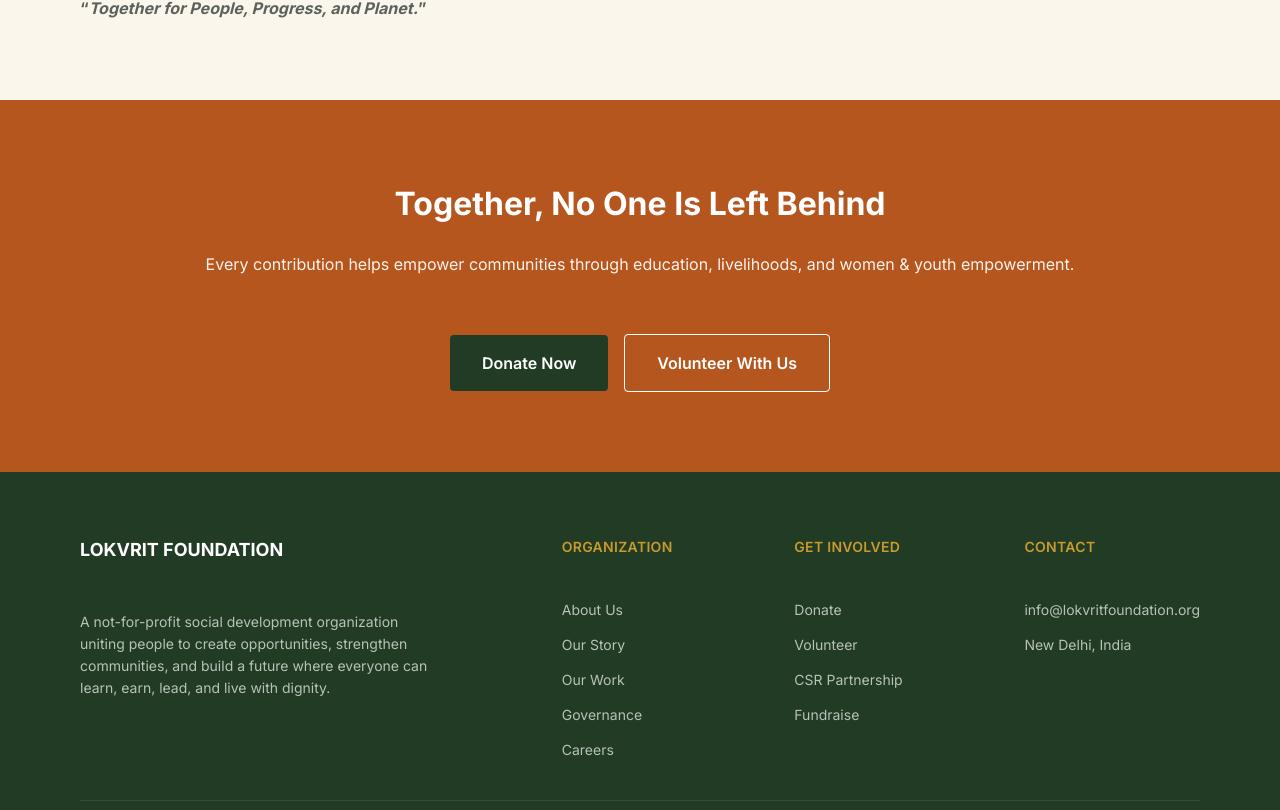
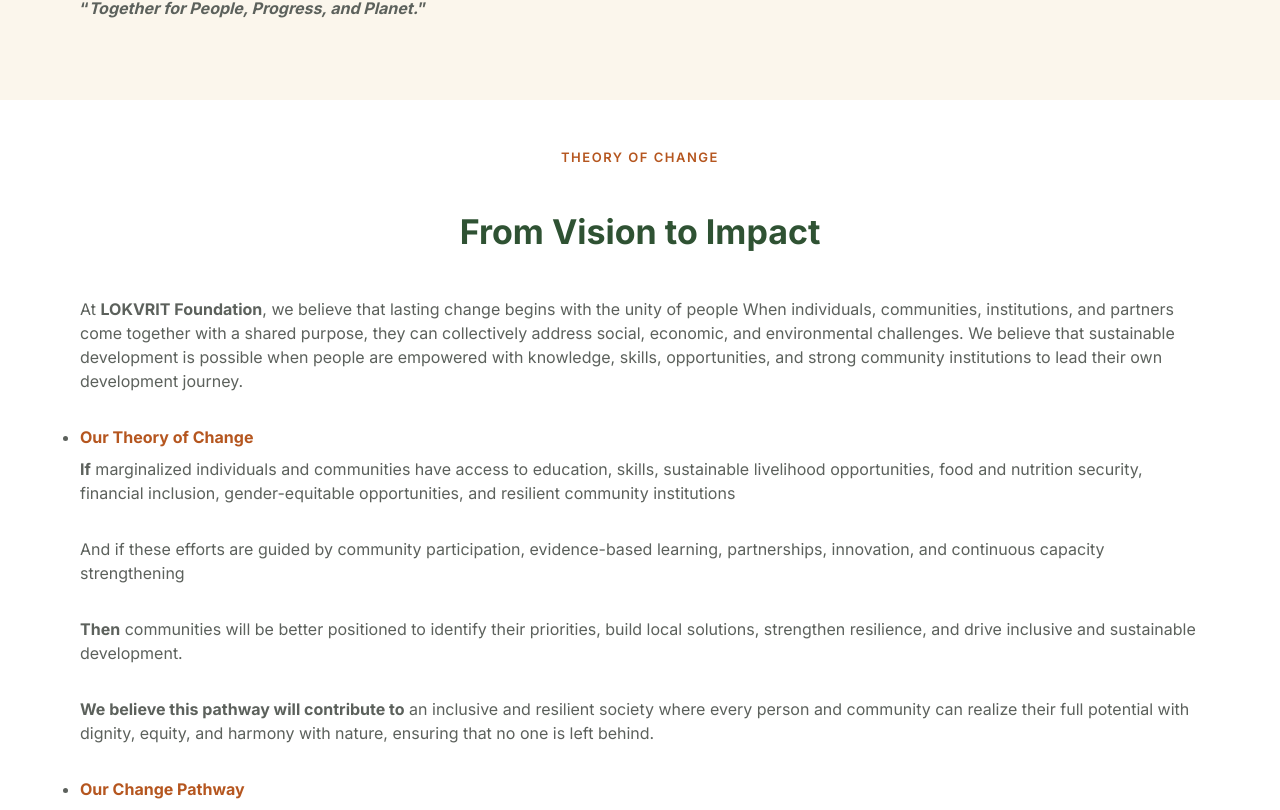
Before and after one commit to yadavsudhir405/lokvritfoundation, a Next.js app: page / in a window 1280 px wide. Shown: the part 4050-4860 px from the top of the page. Built offline with nearby package versions, Linux system fonts and the light colour scheme.

Commit message:
add theory of change

```diff
--- /dev/null
+++ b/app/components/theory-of-change.tsx
@@ -0,0 +1,45 @@
+import {AppSection} from "@/app/components/app-section";
+
+export function TheoryOfChange() {
+    return (
+        <AppSection header="THEORY OF CHANGE" bgColor="bg-white" id="theory-of-change" headerShortDescription="From Vision to Impact">
+            <p>
+                At <strong>LOKVRIT Foundation</strong>, we believe that lasting change begins with the unity of people
+                When individuals, communities, institutions, and partners come together with a shared purpose,
+                they can collectively address social, economic, and environmental challenges. We believe that
+                sustainable development is possible when people are empowered with knowledge, skills,
+                opportunities, and strong community institutions to lead their own development journey.
+            </p>
+            <ul className="list-disc">
+                <li>
+                    <span className="block mb-2 font-bold text-secondary">Our Theory of Change</span>
+
+                    <p><strong>If</strong> marginalized individuals and communities have access to education, skills,
+                        sustainable
+                        livelihood opportunities, food and nutrition security, financial inclusion, gender-equitable
+                        opportunities, and resilient community institutions
+                    </p>
+
+                    <p>And if these efforts are guided by community participation, evidence-based learning,
+                        partnerships, innovation, and continuous capacity strengthening</p>
+                    <p>
+                        <strong>Then</strong> communities will be better positioned to identify their priorities, build
+                        local solutions,
+                        strengthen resilience, and drive inclusive and sustainable development.</p>
+                    <p><strong>We believe this pathway will contribute to</strong> an inclusive and resilient society
+                        where every
+                        person and community can realize their full potential with dignity, equity, and harmony with
+                        nature, ensuring that no one is left behind.</p>
+
+                </li>
+                <li>
+                    <span className="block mb-2 font-bold text-secondary">Our Change Pathway</span>
+                </li>
+            </ul>
+
+            Unity of People → Community Participation → Knowledge &amp; Capacity Building →
+            Sustainable Opportunities → Stronger Community Institutions → Inclusive &amp; Resilient
+            Communities
+        </AppSection>
+    )
+}
--- a/app/page.tsx
+++ b/app/page.tsx
@@ -9,6 +9,7 @@
     WhyChooseUs,
 } from "./components/sections";
 import {OurStory} from "@/app/components/our-story";
+import {TheoryOfChange} from "@/app/components/theory-of-change";
 
 export default function Home() {
     return (
@@ -21,6 +22,7 @@
                 <FocusAreas/>
                 <WhyChooseUs/>
                 <OurStory/>
+                <TheoryOfChange/>
                 <Cta/>
             </main>
             <SiteFooter/>
```
